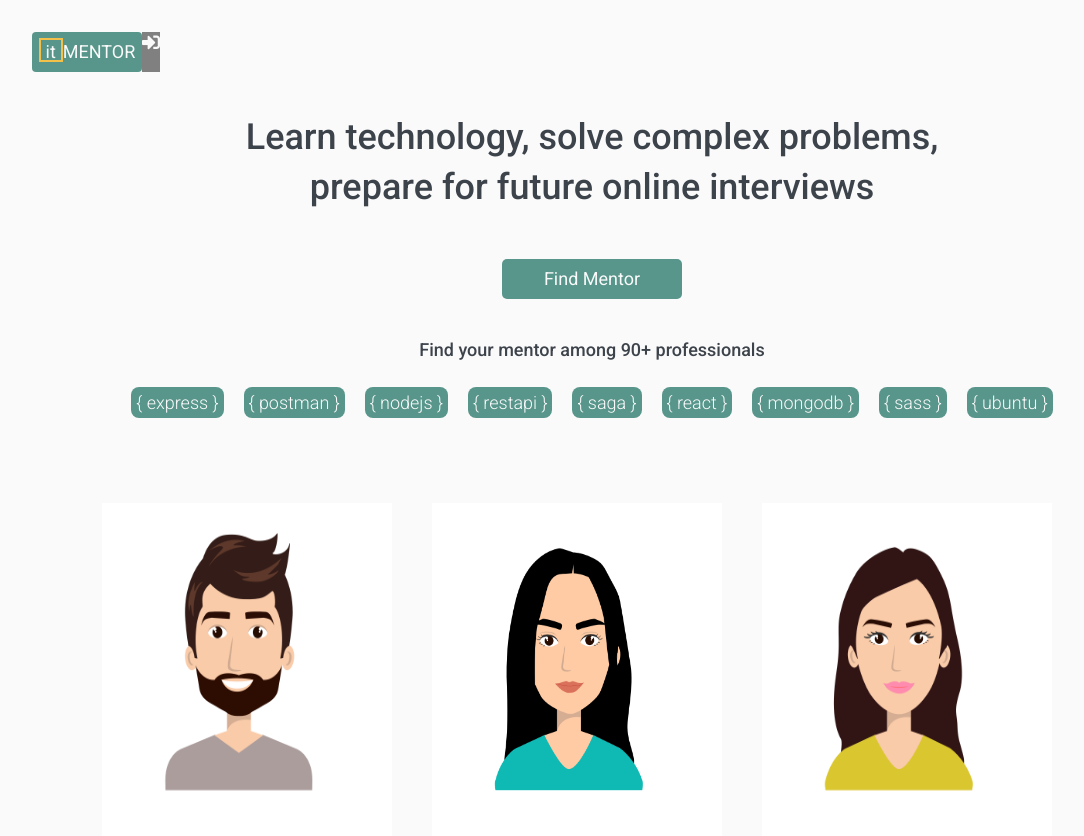
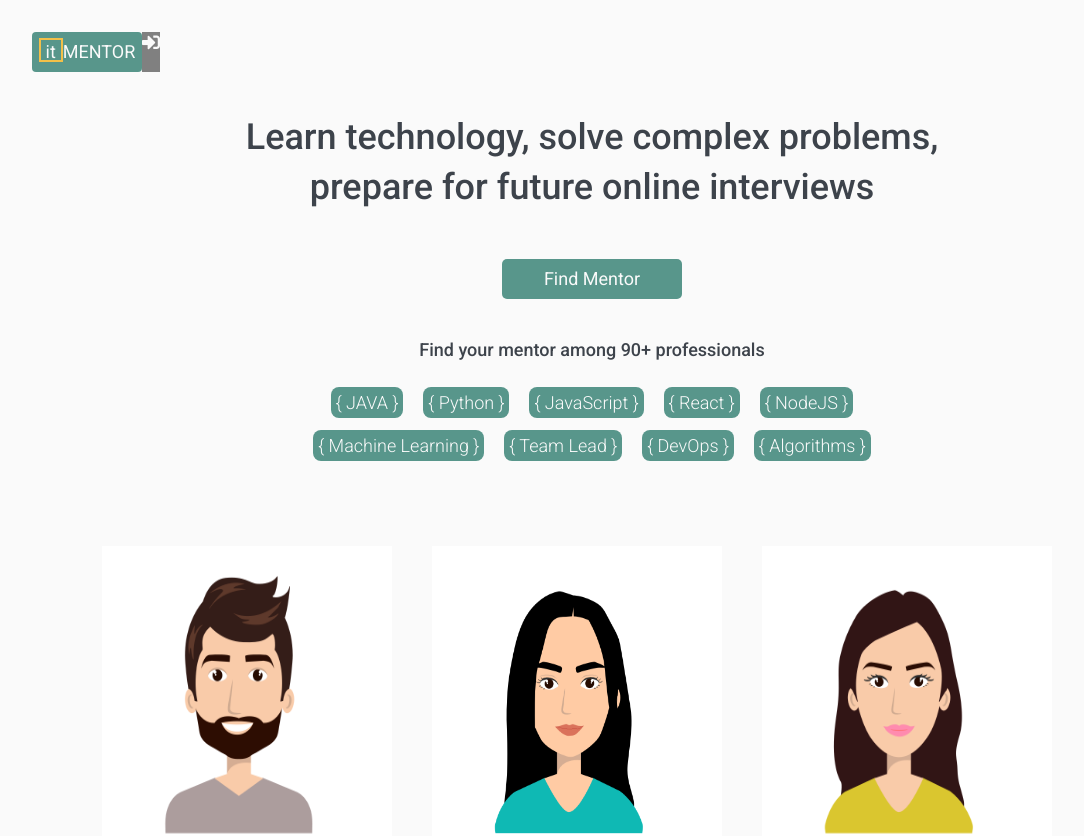
Before and after one commit to anastasiiasok/IT-Mentor, a React (Create React App) app in the folder client/: page / in a window 1280 px wide. Shown: the top 836 px of the page, without its empty margins (48-1132 px from the left). Built offline with nearby package versions, Linux system fonts and the light colour scheme.

Commit message:
pretty tags

```diff
--- a/client/src/components/HomePage/HomePage.jsx
+++ b/client/src/components/HomePage/HomePage.jsx
@@ -1,20 +1,20 @@
 import React from 'react';
 import { Link } from 'react-router-dom';
 import './style.css';
-import Tag from '../Tag/Tag';
+// import Tag from '../Tag/Tag';
 
 function HomePage() {
-  const tags = [
-    { value: 'express', label: 'Express', isFixed: true, color: 'pink' },
-    { value: 'postman', label: 'Postman' },
-    { value: 'nodejs', label: 'NodeJS' },
-    { value: 'restapi', label: 'REST API' },
-    { value: 'saga', label: 'Saga' },
-    { value: 'react', label: 'React' },
-    { value: 'mongodb', label: 'MongoDB' },
-    { value: 'sass', label: 'Sass' },
-    { value: 'ubuntu', label: 'Ubuntu' },
-  ];
+  // const tags = [
+  //   { value: 'express', label: 'Express', isFixed: true, color: 'pink' },
+  //   { value: 'postman', label: 'Postman' },
+  //   { value: 'nodejs', label: 'NodeJS' },
+  //   { value: 'restapi', label: 'REST API' },
+  //   { value: 'saga', label: 'Saga' },
+  //   { value: 'react', label: 'React' },
+  //   { value: 'mongodb', label: 'MongoDB' },
+  //   { value: 'sass', label: 'Sass' },
+  //   { value: 'ubuntu', label: 'Ubuntu' },
+  // ];
   return (
     <>
       <div className='homePage'>
@@ -30,10 +30,10 @@ function HomePage() {
         <p className='subheading'>Find your mentor among 90+ professionals</p>
 
         <div className='tagBox'>
-          {tags.map((tag) => (
+          {/* {tags.map((tag) => (
             <Tag value={tag.value} />
-          ))}
-          {/* <span className='toRight'>
+          ))} */}
+          <span className='toRight'>
             <Link to='/mentors'>
               <span className='tag'>&#123; JAVA &#125;</span>
             </Link>
@@ -79,7 +79,7 @@ function HomePage() {
             <Link to='/mentors'>
               <span className='tag'>&#123; Algorithms &#125;</span>
             </Link>
-          </span> */}
+          </span>
         </div>
 
         <div className='profileSection'>
--- a/client/src/components/HomePage/style.css
+++ b/client/src/components/HomePage/style.css
@@ -71,7 +71,7 @@ a:active {
 }
 
 .second {
-  margin-top: 14px;
+  margin-top: 22px;
 }
 
 /* PROFILES*/
```
Also changed, not shown: 1 other file (tests, documents, lock files or other folders).
